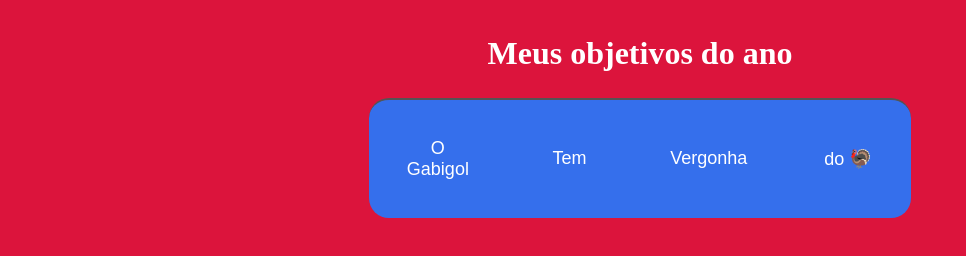
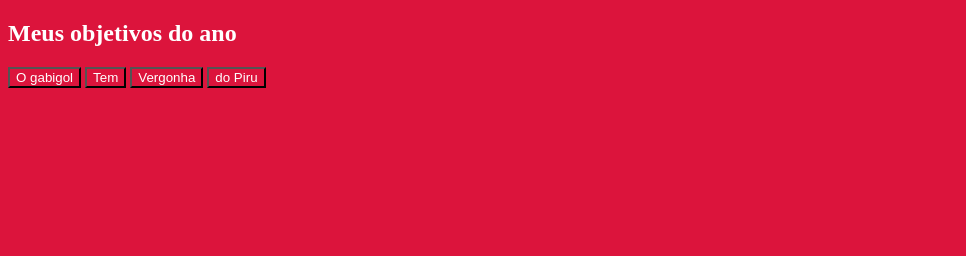
Before and after one commit to KleitaoDaMassa/3j-2024, a plain HTML site: page index.html in a window 1280 px wide. Shown: the whole page, without its empty margins (0-966 px from the left). Drawn offline with Linux system fonts and the light colour scheme.

Commit message:
Aula dia 16

```diff
--- a/index.html
+++ b/index.html
@@ -10,10 +10,10 @@
     <section class="conteudo-principal">
         <h2 class="titulo-principal">Meus objetivos do ano</h2>
         <div class="botoes">
-            <button class="botao">O Gabigol</button>
+            <button class="botao">O gabigol</button>
             <button class="botao">Tem</button>
             <button class="botao">Vergonha</button>
-            <button class="botao">do 🦃</button>
+            <button class="botao">do Piru</button>
         </div>
 
     </section>
--- a/style.css
+++ b/style.css
@@ -12,61 +12,3 @@
     color: #FFFFFF;
 
 }
-
-.conteudo-principal{
-    display: flex;
-    flex-direction: column;
-    justify-content: center;
-    align-items: center;
-    max-width: 1200px;
-    width: 100%;
-    margin: 0 auto;
-
-}
-
-.titulo-principal{
-    text-align: center;
-    width: 100%;
-    font-size: 32px;
-}
-
-.botao{
-    background-color: #356fec;
-    color: #FFFFFF;
-    justify-content: center;
-    align-items: center;
-    width: 100%;
-    font-size: 18px;
-    padding: 1cm;
-    border-bottom:4px #5FFF57;
-    border-left:2px #ffffff;
-    border-right:2px #ffffff;
-
-}
-
-.botoes{
-    display: block;
-}
-
-.botao:first-child{
-    border-radius: 20px 0px 0px 20px;
-}
-
-.botao:last-child{
-    border-radius: 0px 0px 20px 20px;
-}
-
-@media screen and (min-width: 700px){
-    .botoes{
-        display: flex;
-    }
-
-    .botao:first-child{
-        border-radius: 20px 0px 0px 20px;
-    }
-
-    .botao:last-child{
-        border-radius: 0px 20px 20px 0px    ;
-    }
-
-}
```
